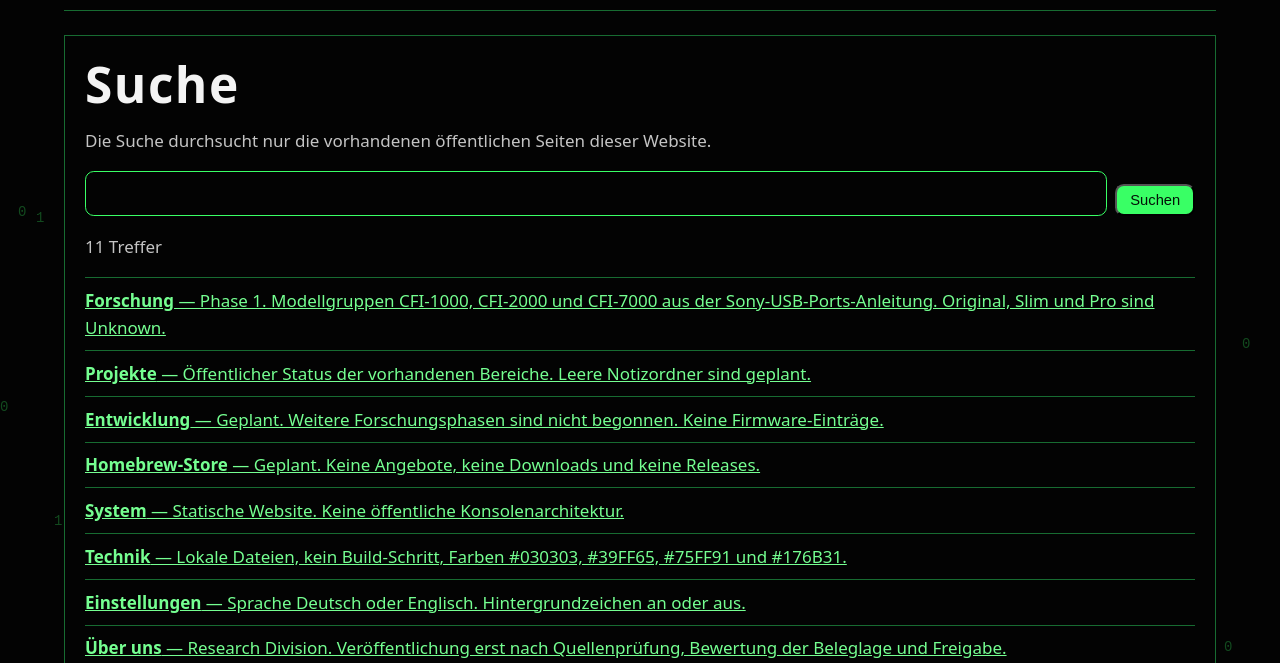
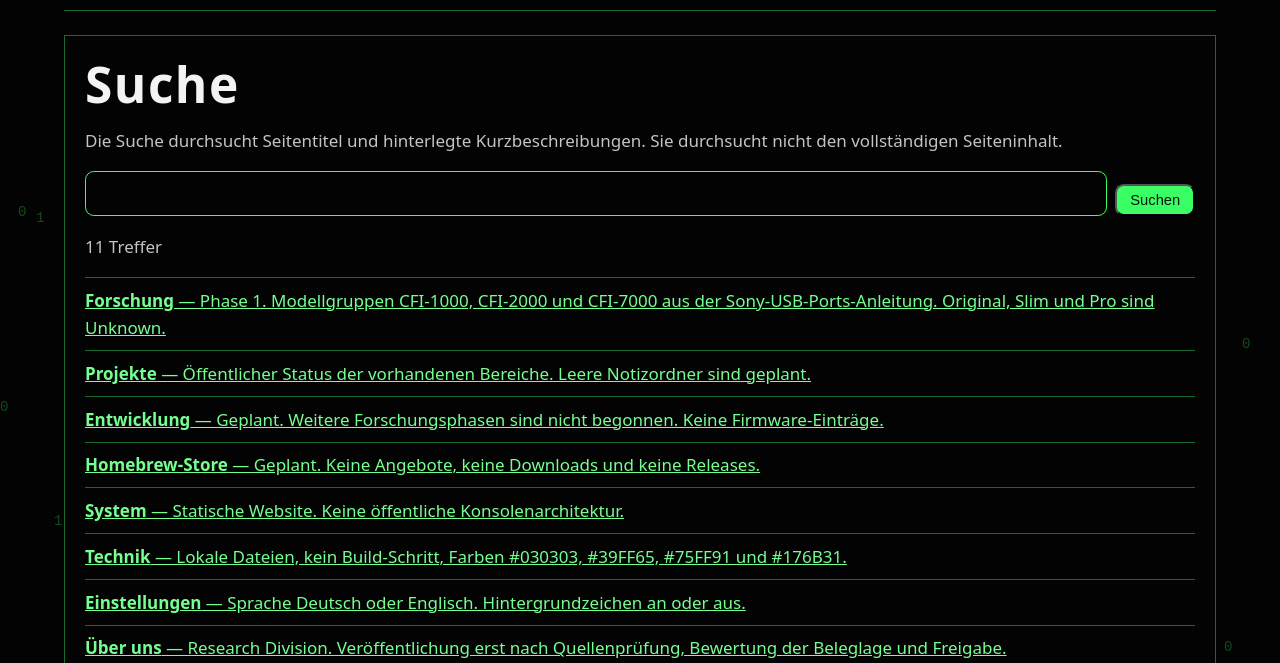
Before and after one commit to syndicate-ps5/syndicate-ps5.github.io, a plain HTML site: page search.html in a window 1280 px wide. Shown: the part 137-800 px from the top of the page. Drawn offline with Linux system fonts and the light colour scheme.

Commit message:
Beschreibe die Grenze der Suche.
Die Suche erfasst Seitentitel und Kurzbeschreibungen, nicht den vollständigen Seiteninhalt.

Co-authored-by: syndicate-ps5 <syndicate-ps5@users.noreply.github.com>

```diff
--- a/search.html
+++ b/search.html
@@ -47,7 +47,7 @@
     <main class="frame" id="inhalt">
       <section class="panel">
         <h1><span data-lang="de">Suche</span><span data-lang="en">Search</span></h1>
-        <p><span data-lang="de">Die Suche durchsucht nur die vorhandenen öffentlichen Seiten dieser Website.</span><span data-lang="en">Search covers only the existing public pages of this website.</span></p>
+        <p><span data-lang="de">Die Suche durchsucht Seitentitel und hinterlegte Kurzbeschreibungen. Sie durchsucht nicht den vollständigen Seiteninhalt.</span><span data-lang="en">Search covers page titles and the stored short descriptions. It does not search the full page content.</span></p>
         <form class="search-form" action="search.html" method="get">
           <label for="suche"><span data-lang="de">Suchbegriff</span><span data-lang="en">Search term</span></label>
           <input id="suche" name="q" type="search">
```
Also changed, not shown: 1 other file.
